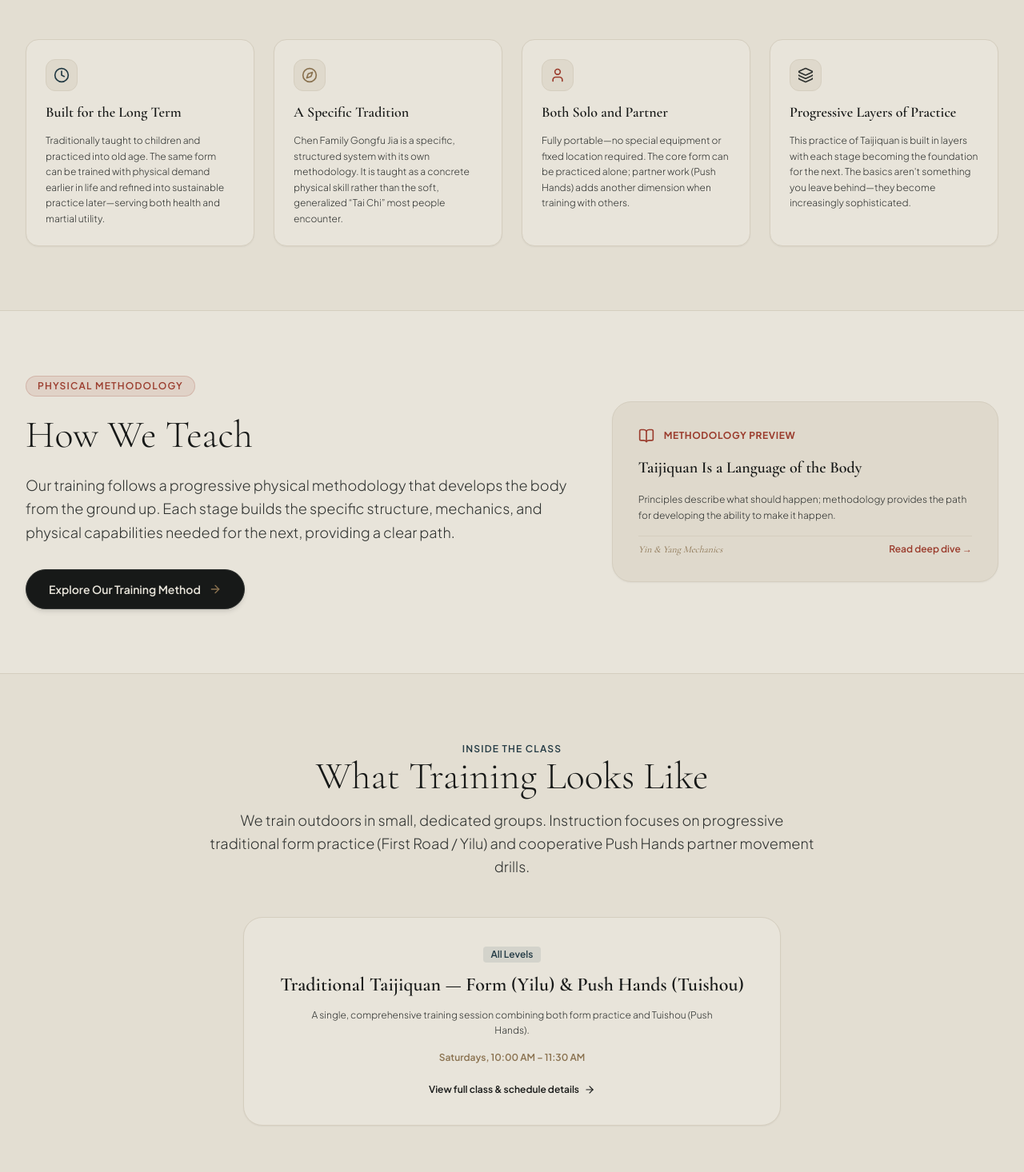
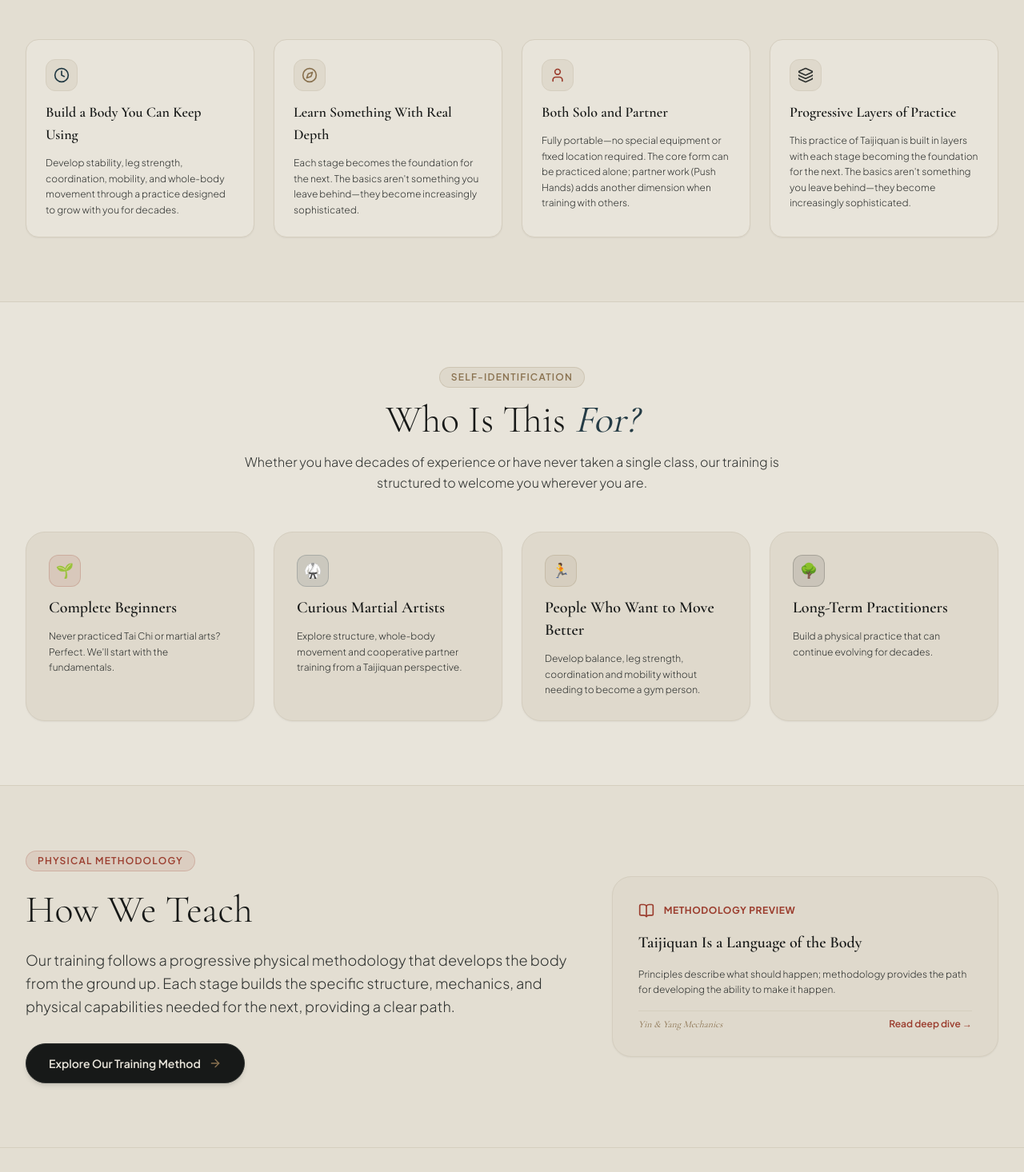
Before and after one commit to RobinfWu/taiji-meetup, a Next.js app: page / in a window 1280 px wide. Shown: the part 944-2410 px from the top of the page at 80% size. Built offline with nearby package versions, Linux system fonts and the light colour scheme.

Commit message:
Update information

```diff
--- a/app/about/page.tsx
+++ b/app/about/page.tsx
@@ -27,7 +27,7 @@ export default function AboutPage() {
                 About <span className="font-normal italic text-[#243B45]">Robin Wu</span> & Lineage
               </h1>
               <p className="text-lg text-[#303331] leading-relaxed font-light">
-                Traditional Taijiquan relies on direct teacher-to-student transmission. Learn about the teacher and the lineage.
+                Taijiquan relies on direct teacher-to-student transmission. Learn about the teacher and the lineage.
               </p>
             </div>
           </div>
--- a/app/data/taijiData.ts
+++ b/app/data/taijiData.ts
@@ -38,13 +38,12 @@ export interface ScalableTier {
 }
 
 export const TAIJI_DATA = {
-  groupName: "Chen Family Taijiquan Group",
+  groupName: "Kingston Chen Taijiquan Practice Group",
   tagline: "Gongfu Jia (Gongfu Frame)",
   subtitle: "A concrete, methodology-driven internal discipline rooted in leg foundation, scalable intensity, and authentic Yin/Yang balance for all generations.",
 
   hero: {
-    philosophyQuote: "Methodology contains principles, but principles do not contain methodology.",
-    subText: "Learn Chen Family Taijiquan through a concrete, progressive training method—developing balance, leg strength, coordination and whole-body movement.",
+    subText: "Learn to move with greater stability, strength, coordination, and whole-body connection through a traditional Chen Family Taijiquan training method. No martial arts experience required. All ages and fitness levels welcome.",
     ctaPrimary: "Try a Class",
     ctaSecondary: "How We Train",
     quickStats: [
@@ -99,27 +98,27 @@ export const TAIJI_DATA = {
   mythsAndRealities: [
     {
       id: "elderly-myth",
-      badge: "Only for the Elderly",
-      myth: "Tai Chi is only slow exercise for older people.",
-      reality: "Taijiquan can certainly be practiced well into old age, but it was not historically conceived as an elderly exercise program. Many prominent practitioners began training while young: Chen Yu began at approximately age seven, Fu Zhongwen at nine, and Chen Fake in his youth. The practice is scalable and adaptable with age."
+      badge: "Practice For All Ages",
+      myth: "You don't need to be elderly—or young and athletic.",
+      reality: "Taijiquan can certainly be practiced well into old age, but it is not restricted to any single demographic. Many prominent historical practitioners began training early, while others start much later in life. The practice is highly scalable and adaptable to your current fitness level."
     },
     {
       id: "qi-myth",
-      badge: "Linguistic Myth",
-      myth: "The ‘Chi’ in Tai Chi refers to mystical ‘Chi energy.’",
-      reality: "This misconception largely comes from older romanization. In Wade–Giles, Taiji was written 'T'ai Chi,' but the 'Chi' here represents ji (極/极), not qi (氣/气). They are different words with different Chinese characters. Taiji is a classical Chinese philosophical concept associated with the complementary relationship and transformation of Yin and Yang, while Qi is a separate concept. Taijiquan does contain practices that overlap with Qigong, but the word Taiji itself does not mean 'Qi energy.'"
+      badge: "Linguistic Origins",
+      myth: "“Chi” isn't what you may think it means.",
+      reality: "This stems from older Wade–Giles romanization: in 'T'ai Chi', the word represents ji (極/极, supreme ultimate / Yin-Yang balance), not qi (氣/气, breath/energy). Taijiquan is a classical physical discipline based on whole-body movement mechanics, structural alignment, and complementary balance."
     },
     {
       id: "thousand-myth",
-      badge: "1000 Year Myth",
-      myth: "Tai Chi is a 1000-year-old art.",
-      reality: "The concept of Taiji is ancient, but Taijiquan as a distinct martial system was assembled during the Ming–Qing transition in the 17th century. Some of the martial material from which it was assembled can be traced to earlier sources, but the age of those components should not be confused with the age of Taijiquan itself. This is not unusual: many Chinese martial arts practiced today emerged in recognizable form during the late imperial period. Xingyiquan is traditionally associated with Ji Jike (Ji Longfeng) in the 17th century, while Baguazhang is traced to Dong Haichuan in the 19th century."
+      badge: "Historical Context",
+      myth: "Taijiquan isn't thousands of years old.",
+      reality: "While the philosophical concepts of Taiji are ancient, Taijiquan as a distinct physical martial art was assembled in the 17th century in Chenjiagou during the Ming–Qing transition. Understanding its clear historical roots keeps training grounded, practical, and honest."
     },
     {
       id: "internal-myth",
-      badge: "Internal vs External",
-      myth: "Because Taijiquan is an ‘internal’ martial art, you need to study an ‘external’ martial art for your training to be complete.",
-      reality: "This line of practice is both 'Internal' and 'External'. The 'Internal' should complement the 'External', not replace the 'External'. Our training doesn't pursue 'internal' qualities by eliminating their apparent opposites. They are complementary aspects of one practice, not two halves that require studying separate martial arts. An art named after Taiji should perhaps be expected to resist one-sidedness."
+      badge: "Unified Mechanics",
+      myth: "Internal and external movement go hand in hand.",
+      reality: "In our line of practice, physical alignment ('external') and refined movement control ('internal') complement each other directly rather than competing. You don't need separate martial arts to train both structural strength and body awareness."
     }
   ] as MythItem[],
 
@@ -143,13 +142,13 @@ export const TAIJI_DATA = {
   benefits: [
     {
       icon: "Clock",
-      title: "Built for the Long Term",
-      text: "Traditionally taught to children and practiced into old age. The same form can be trained with physical demand earlier in life and refined into sustainable practice later—serving both health and martial utility."
+      title: "Build a Body You Can Keep Using",
+      text: "Develop stability, leg strength, coordination, mobility, and whole-body movement through a practice designed to grow with you for decades."
     },
     {
       icon: "Compass",
-      title: "A Specific Tradition",
-      text: "Chen Family Gongfu Jia is a specific, structured system with its own methodology. It is taught as a concrete physical skill rather than the soft, generalized “Tai Chi” most people encounter."
+      title: "Learn Something With Real Depth",
+      text: "Each stage becomes the foundation for the next. The basics aren't something you leave behind—they become increasingly sophisticated."
     },
     {
       icon: "User",
@@ -166,7 +165,7 @@ export const TAIJI_DATA = {
   lineageInfo: {
     instructorName: "Robin Wu",
     title: "Chen Family Taijiquan Practitioner",
-    bio: "Robin first encountered Chen Family Gongfu Jia in 2019 after a long period of searching for authentic traditional training. What drew him was the school’s reputation for extreme physical demand — a method that challenged even experienced martial artists. He has trained exclusively in this lineage ever since, becoming an indoor student of Marin Spivack.",
+    bio: "Robin first encountered Chen Family Gongfu Jia in 2019 after a long period of searching for traditional training. What drew him was the school’s reputation for extreme physical demand — a method that challenged even experienced martial artists. He has trained exclusively in this lineage ever since, becoming an indoor student of Marin Spivack.",
     teacherName: "Marin Spivack",
     teacherWebsite: "https://molingtaiji.com/",
     teacherSiteName: "Mo Ling Taiji",
@@ -174,7 +173,7 @@ export const TAIJI_DATA = {
 
   lineageTree: [
     {
-      generation: "Founder",
+      generation: "9th Generation",
       era: "1580–1660",
       figures: ["Chen Wangting"],
       description: "Accredited as the founder of Chen Family Taijiquan. It was said that Taijiquan used to have 7 bare-handed forms."
@@ -189,7 +188,7 @@ export const TAIJI_DATA = {
       generation: "17th Generation",
       era: "1887–1957",
       figures: ["Chen Fake"],
-      description: "Publicized Chen Family Taijiquan in Beijing in the year 1928; started serious training at age 14."
+      description: "Moved from Chen Village to Beijing in 1928, bringing Chen-family practice into a major public martial-arts community and teaching extensively outside the village."
     },
     {
       generation: "18th Generation",
@@ -201,7 +200,7 @@ export const TAIJI_DATA = {
       generation: "19th Generation",
       era: "1962–Present",
       figures: ["Chen Yu"],
-      description: "Only son of Chen Zhaokui; leading master of traditional Gongfu Jia. Began training under his father at age 7."
+      description: "He was the only son of Chen Zhaokui. Began training under his father at age 7."
     },
     {
       generation: "20th Generation",
@@ -220,7 +219,7 @@ export const TAIJI_DATA = {
   classes: [
     {
       id: "class-1",
-      title: "Traditional Taijiquan — Form (Yilu) & Push Hands (Tuishou)",
+      title: "Taijiquan — Form (Yilu) & Push Hands (Tuishou)",
       day: "Saturdays",
       time: "10:00 AM – 11:30 AM",
       openPracticeNote: "11:30 AM onward — Open Practice & Hangout. Class officially ends at 11:30, but there's no need to rush off. You're welcome to stay afterward to practice, ask questions, work with training partners, or simply hang out with the group. Leave whenever you like.",
--- a/app/layout.tsx
+++ b/app/layout.tsx
@@ -18,7 +18,7 @@ const jakarta = Plus_Jakarta_Sans({
 
 export const metadata: Metadata = {
   title: "Chen Family Taijiquan | Gongfu Jia",
-  description: "Experience traditional Chen Style Taijiquan.",
+  description: "Experience Chen Style Taijiquan.",
   keywords: ["Taijiquan", "Chen Style Tai Chi", "Internal Martial Arts", "Push Hands"],
 };
 
--- a/app/method/page.tsx
+++ b/app/method/page.tsx
@@ -142,14 +142,14 @@ export default function MethodPage() {
             </div>
           </div>
 
-          {/* Section 3: Common Misconceptions (Myths vs Reality) */}
+          {/* Section 3: You May Be Surprised That... */}
           <div className="space-y-8">
             <div className="text-center max-w-2xl mx-auto space-y-2">
-              <span className="text-xs font-semibold uppercase tracking-widest text-[#9B3D2E]">
-                Clearing Misconceptions
+              <span className="text-xs font-semibold uppercase tracking-widest text-[#243B45]">
+                Nuance & Tradition
               </span>
               <h2 className="font-serif text-3xl sm:text-4xl font-light text-[#171918]">
-                Common Misconceptions
+                You May Be Surprised That...
               </h2>
             </div>
 
@@ -157,36 +157,21 @@ export default function MethodPage() {
               {TAIJI_DATA.mythsAndRealities.map((item) => (
                 <div
                   key={item.id}
-                  className="bg-[#DFD9CC] rounded-3xl p-6 border border-[#D5CEBF] shadow-xs space-y-4 flex flex-col justify-between"
+                  className="bg-[#DFD9CC] rounded-3xl p-7 border border-[#D5CEBF] shadow-xs space-y-4 flex flex-col justify-between hover:border-[#243B45]/40 transition-colors"
                 >
                   <div className="space-y-3">
-                    <div className="inline-flex items-center space-x-1.5 px-2.5 py-0.5 rounded-full bg-[#9B3D2E]/10 text-[#9B3D2E] text-[11px] font-semibold border border-[#9B3D2E]/20">
+                    <div className="inline-flex items-center space-x-1.5 px-3 py-1 rounded-full bg-[#243B45]/10 text-[#243B45] text-xs font-semibold border border-[#243B45]/20">
+                      <Sparkles className="w-3 h-3 text-[#8A7250]" />
                       <span>{item.badge}</span>
                     </div>
 
-                    <div className="flex items-start space-x-2.5 text-[#9B3D2E] bg-[#E8E4DA] p-3 rounded-xl border border-[#D5CEBF]">
-                      <AlertCircle className="w-4 h-4 shrink-0 mt-0.5" />
-                      <div>
-                        <span className="text-[11px] font-bold uppercase tracking-wider block text-[#9B3D2E]">
-                          Misconception:
-                        </span>
-                        <p className="text-xs font-medium text-[#303331]">
-                          &ldquo;{item.myth}&rdquo;
-                        </p>
-                      </div>
-                    </div>
+                    <h3 className="font-serif text-xl font-semibold text-[#171918] pt-1">
+                      {item.myth}
+                    </h3>
 
-                    <div className="flex items-start space-x-2.5 text-[#243B45] bg-[#E2DCD0] p-3 rounded-xl border border-[#D5CEBF]">
-                      <CheckCircle2 className="w-4 h-4 shrink-0 mt-0.5 text-[#243B45]" />
-                      <div>
-                        <span className="text-[11px] font-bold uppercase tracking-wider block text-[#243B45]">
-                          Our Approach:
-                        </span>
-                        <p className="text-xs text-[#303331] leading-relaxed">
-                          {item.reality}
-                        </p>
-                      </div>
-                    </div>
+                    <p className="text-xs sm:text-sm text-[#303331] leading-relaxed font-light">
+                      {item.reality}
+                    </p>
                   </div>
                 </div>
               ))}
--- a/app/page.tsx
+++ b/app/page.tsx
@@ -5,6 +5,7 @@ import Link from "next/link";
 import { Navbar } from "./components/Navbar";
 import { HeroSection } from "./components/HeroSection";
 import { Footer } from "./components/Footer";
+import { ContactForm } from "./components/ContactForm";
 import { TAIJI_DATA } from "./data/taijiData";
 import {
   Clock,
@@ -85,9 +86,83 @@ export default function Home() {
             </div>
           </div>
         </section>
+        {/* Step 2.5: Who Is This For? */}
+        <section className="py-20 bg-[#E8E4DA] relative">
+          <div className="max-w-7xl mx-auto px-4 sm:px-6 lg:px-8 space-y-12">
+            <div className="text-center max-w-3xl mx-auto space-y-4">
+              <div className="inline-flex items-center space-x-2 px-3.5 py-1 rounded-full bg-[#8A7250]/10 text-[#8A7250] text-xs font-semibold uppercase tracking-widest border border-[#8A7250]/20">
+                <span>Self-Identification</span>
+              </div>
+              <h2 className="font-serif text-3xl sm:text-4xl md:text-5xl font-light text-[#171918]">
+                Who Is This <span className="font-normal italic text-[#243B45]">For?</span>
+              </h2>
+              <p className="text-sm sm:text-base text-[#303331] font-light leading-relaxed max-w-2xl mx-auto">
+                Whether you have decades of experience or have never taken a single class, our training is structured to welcome you wherever you are.
+              </p>
+            </div>
+
+            <div className="grid grid-cols-1 sm:grid-cols-2 lg:grid-cols-4 gap-6">
+              <div className="bg-[#DFD9CC] p-7 rounded-3xl border border-[#D5CEBF] space-y-3 shadow-xs hover:border-[#9B3D2E]/40 transition-colors flex flex-col justify-between">
+                <div className="space-y-3">
+                  <div className="w-10 h-10 rounded-xl bg-[#9B3D2E]/10 text-[#9B3D2E] border border-[#9B3D2E]/20 flex items-center justify-center font-serif font-bold text-lg">
+                    🌱
+                  </div>
+                  <h3 className="font-serif text-xl font-semibold text-[#171918]">
+                    Complete Beginners
+                  </h3>
+                  <p className="text-xs text-[#303331] leading-relaxed font-light">
+                    Never practiced Tai Chi or martial arts? Perfect. We&apos;ll start with the fundamentals.
+                  </p>
+                </div>
+              </div>
+
+              <div className="bg-[#DFD9CC] p-7 rounded-3xl border border-[#D5CEBF] space-y-3 shadow-xs hover:border-[#243B45]/40 transition-colors flex flex-col justify-between">
+                <div className="space-y-3">
+                  <div className="w-10 h-10 rounded-xl bg-[#243B45]/10 text-[#243B45] border border-[#243B45]/20 flex items-center justify-center font-serif font-bold text-lg">
+                    🥋
+                  </div>
+                  <h3 className="font-serif text-xl font-semibold text-[#171918]">
+                    Curious Martial Artists
+                  </h3>
+                  <p className="text-xs text-[#303331] leading-relaxed font-light">
+                    Explore structure, whole-body movement and cooperative partner training from a Taijiquan perspective.
+                  </p>
+                </div>
+              </div>
+
+              <div className="bg-[#DFD9CC] p-7 rounded-3xl border border-[#D5CEBF] space-y-3 shadow-xs hover:border-[#8A7250]/40 transition-colors flex flex-col justify-between">
+                <div className="space-y-3">
+                  <div className="w-10 h-10 rounded-xl bg-[#8A7250]/10 text-[#8A7250] border border-[#8A7250]/20 flex items-center justify-center font-serif font-bold text-lg">
+                    🏃
+                  </div>
+                  <h3 className="font-serif text-xl font-semibold text-[#171918]">
+                    People Who Want to Move Better
+                  </h3>
+                  <p className="text-xs text-[#303331] leading-relaxed font-light">
+                    Develop balance, leg strength, coordination and mobility without needing to become a gym person.
+                  </p>
+                </div>
+              </div>
+
+              <div className="bg-[#DFD9CC] p-7 rounded-3xl border border-[#D5CEBF] space-y-3 shadow-xs hover:border-[#171918]/40 transition-colors flex flex-col justify-between">
+                <div className="space-y-3">
+                  <div className="w-10 h-10 rounded-xl bg-[#171918]/10 text-[#171918] border border-[#171918]/20 flex items-center justify-center font-serif font-bold text-lg">
+                    🌳
+                  </div>
+                  <h3 className="font-serif text-xl font-semibold text-[#171918]">
+                    Long-Term Practitioners
+                  </h3>
+                  <p className="text-xs text-[#303331] leading-relaxed font-light">
+                    Build a physical practice that can continue evolving for decades.
+                  </p>
+                </div>
+              </div>
+            </div>
+          </div>
+        </section>
 
         {/* Step 3: How We Teach (Doorway to /method) */}
-        <section className="py-20 bg-[#E8E4DA] relative">
+        <section className="py-20 bg-[#DFD9CC]/50 border-t border-[#D5CEBF] relative">
           <div className="max-w-7xl mx-auto px-4 sm:px-6 lg:px-8">
             <div className="grid grid-cols-1 lg:grid-cols-12 gap-10 items-center">
               <div className="lg:col-span-7 space-y-6">
@@ -144,7 +219,7 @@ export default function Home() {
                 What Training Looks Like
               </h2>
               <p className="text-[#303331] text-base sm:text-lg leading-relaxed font-light">
-                We train outdoors in small, dedicated groups. Instruction focuses on progressive traditional form practice (First Road / Yilu) and cooperative Push Hands partner movement drills.
+                We train outdoors in small, dedicated groups. Instruction focuses on progressive form practice (First Road / Yilu) and cooperative Push Hands partner movement drills.
               </p>
             </div>
 
@@ -199,9 +274,6 @@ export default function Home() {
               </div>
 
               <div className="lg:col-span-7 space-y-6">
-                <div className="inline-flex items-center space-x-2 px-3.5 py-1 rounded-full bg-[#8A7250]/10 text-[#8A7250] text-xs font-semibold uppercase tracking-widest border border-[#8A7250]/20">
-                  <span>Authentic Lineage Transmission</span>
-                </div>
                 <h2 className="font-serif text-3xl sm:text-4xl md:text-5xl font-light text-[#171918]">
                   Meet Robin
                 </h2>
@@ -327,7 +399,7 @@ export default function Home() {
               Try Your First Class
             </h2>
             <p className="text-base text-[#DFD9CC] max-w-xl mx-auto font-light leading-relaxed">
-              No long-term commitment or prior experience required. Come experience traditional Chen Family Taijiquan practice for yourself.
+              No long-term commitment or prior experience required. Come experience Chen Family Taijiquan practice for yourself.
             </p>
             <div className="pt-4 flex flex-col sm:flex-row items-center justify-center gap-4">
               <Link
```
